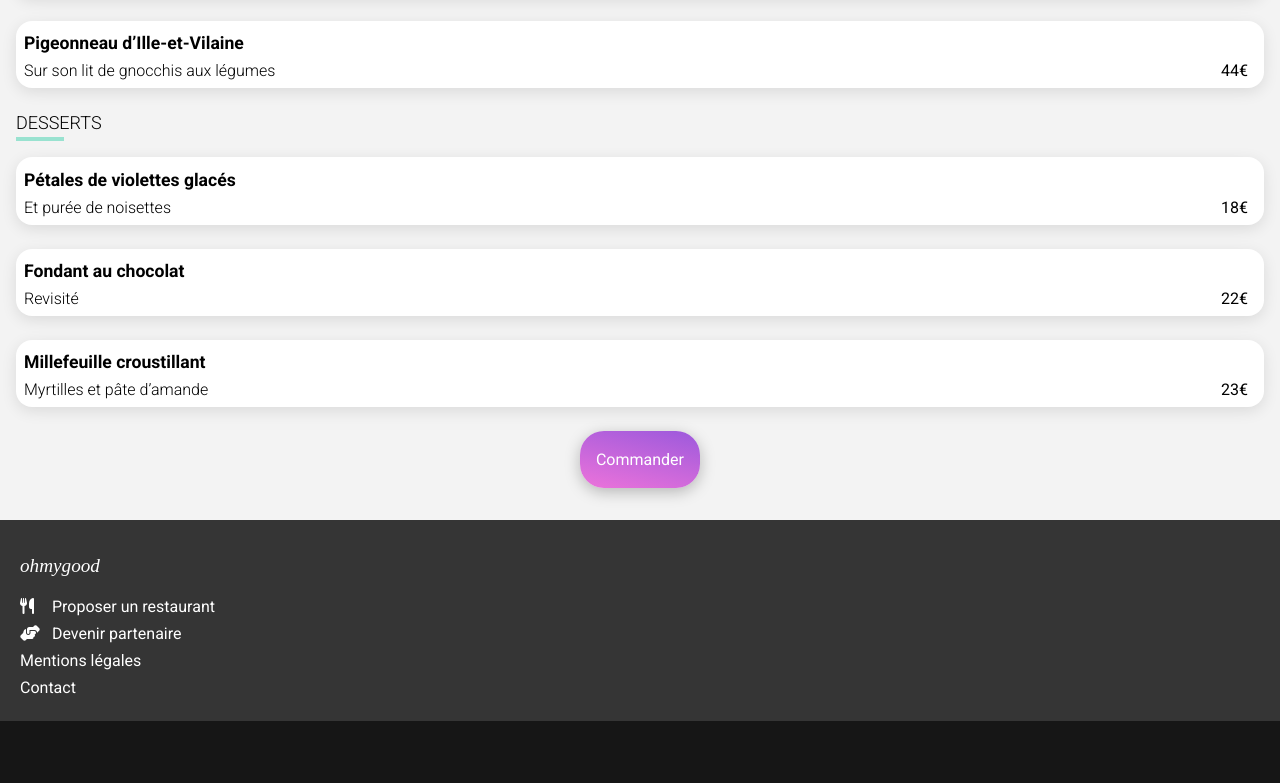
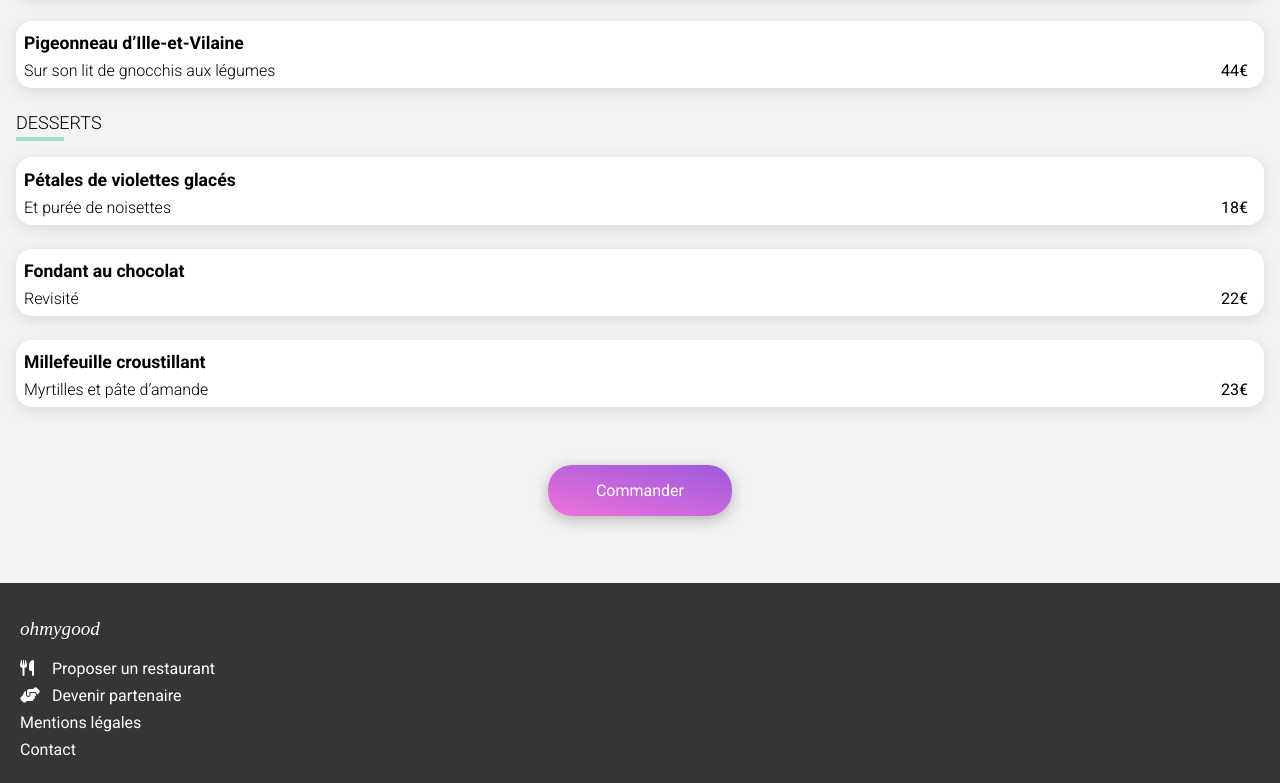
Before and after one commit to laurentGurbala/ohmyfood, a website: page pages/a_la_francaise.html in a window 1280 px wide. Shown: the part 1188-1971 px from the top of the page. Before the commit the page ends 1909 px from the top, so only its background shows below. Drawn offline with Linux system fonts and the light colour scheme; a web font is replaced by a local one.

Commit message:
amelioration du bouton commander

```diff
--- a/scss/components/_buttons.scss
+++ b/scss/components/_buttons.scss
@@ -6,7 +6,7 @@
     color: white;
     border: none;
     border-radius: 1.5rem;
-    padding: 1.2rem 1rem;
+    padding: 1rem 3rem;
     @include base-gradient;
     @include box-shadow;
     transition: all 0.2s ease;
--- a/scss/layout/_menu.scss
+++ b/scss/layout/_menu.scss
@@ -129,5 +129,6 @@
         display: flex;
         justify-content: center;
         align-items: center;
+        height: 15vh;
     }
 }
```
Also changed, not shown: css/main.css, 1 other file.
